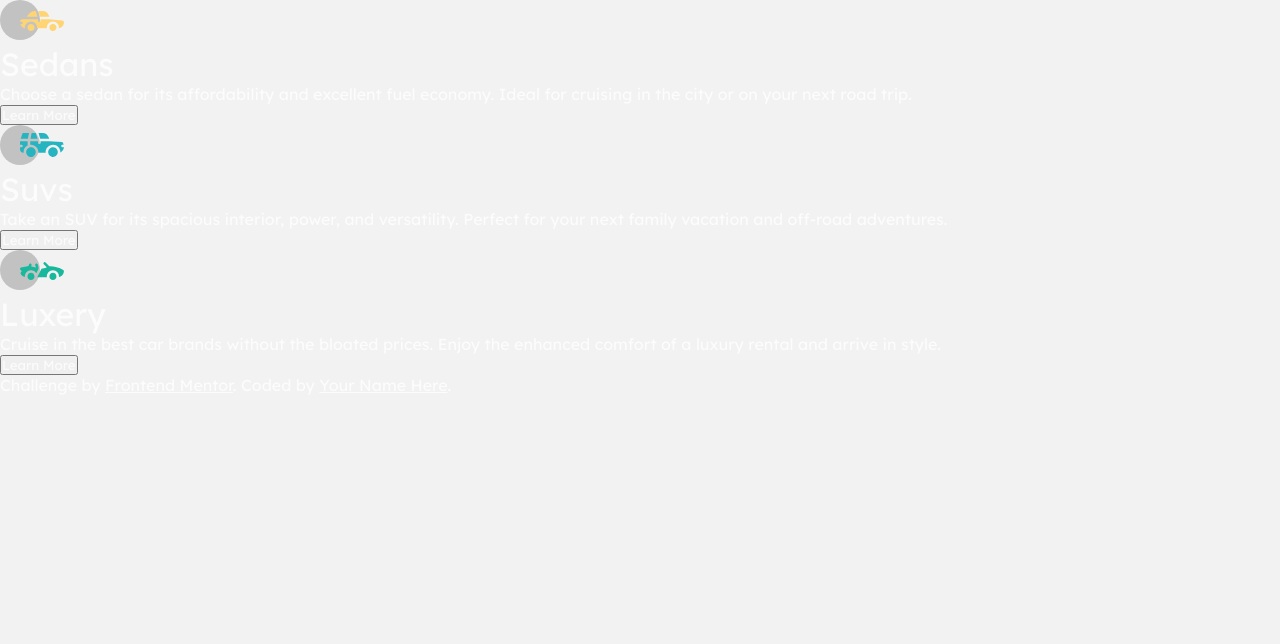
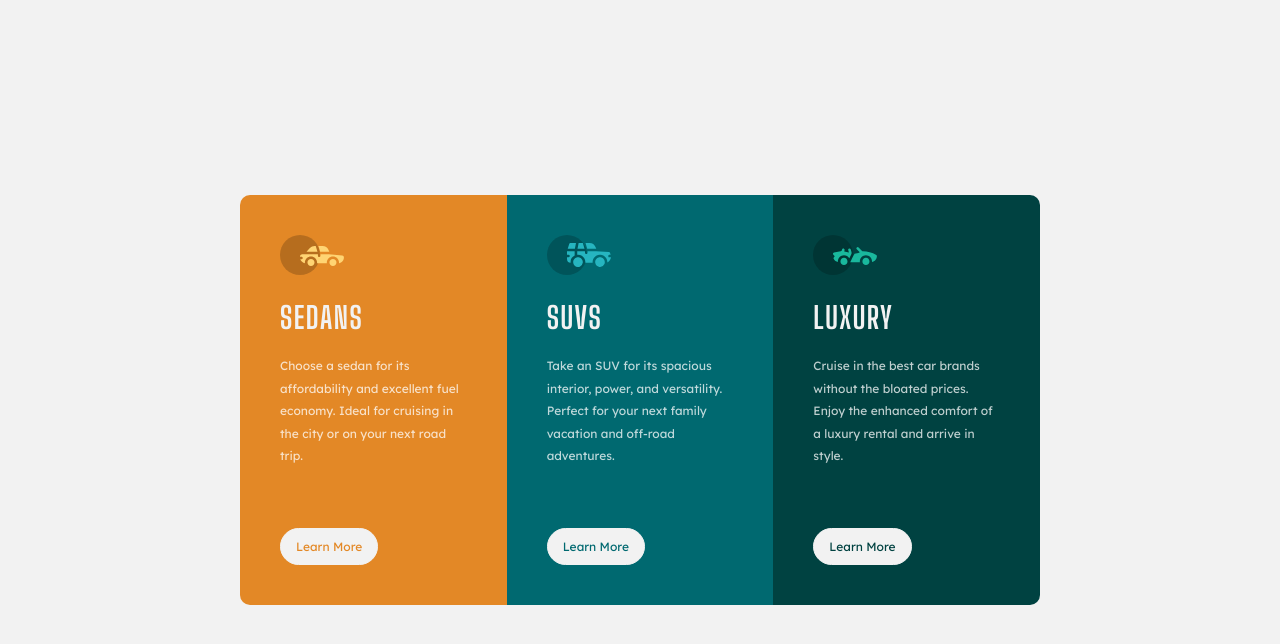
Before and after one commit to johannamag/frontendmentor-3-column-cards, a plain HTML site: page index.html in a window 1280 px wide. Drawn offline with Linux system fonts and the light colour scheme.

Commit message:
added styling

```diff
--- a/index.html
+++ b/index.html
@@ -25,7 +25,7 @@
             Choose a sedan for its affordability and excellent fuel economy.
             Ideal for cruising in the city or on your next road trip.
           </p>
-          <button class="cta">Learn More</button>
+          <button class="cta orange">Learn More</button>
         </div>
         <div class="card suvs">
           <img src="./images/icon-suvs.svg" alt="Suvs" class="icon" />
@@ -34,16 +34,16 @@
             Take an SUV for its spacious interior, power, and versatility.
             Perfect for your next family vacation and off-road adventures.
           </p>
-          <button class="cta">Learn More</button>
+          <button class="cta cyan">Learn More</button>
         </div>
-        <div class="card luxery">
+        <div class="card luxury">
           <img src="./images/icon-luxury.svg" alt="Luxury" class="icon" />
-          <h1 class="heading">Luxery</h1>
+          <h1 class="heading">Luxury</h1>
           <p class="desc">
             Cruise in the best car brands without the bloated prices. Enjoy the
             enhanced comfort of a luxury rental and arrive in style.
           </p>
-          <button class="cta">Learn More</button>
+          <button class="cta dark-cyan">Learn More</button>
         </div>
       </div>
     </main>
--- a/style.css
+++ b/style.css
@@ -15,8 +15,101 @@
   font-family: "Lexend Deca", sans-serif;
   font-weight: 400;
   color: var(--white-paragraphs);
+  font-size: 15px;
 }
 
 body {
   background-color: var(--gray);
 }
+
+.main {
+  min-height: 100vh;
+  width: 100vw;
+  padding: 20px;
+  display: flex;
+  align-items: center;
+  justify-content: center;
+}
+
+.cards {
+  max-width: 800px;
+  border-radius: 10px;
+  overflow: hidden;
+  display: grid;
+  grid-template-columns: 1fr 1fr 1fr;
+}
+
+.card {
+  padding: 40px;
+}
+
+.sedans {
+  background-color: var(--orange);
+}
+
+.suvs {
+  background-color: var(--cyan);
+}
+
+.luxury {
+  background-color: var(--dark-cyan);
+}
+
+.icon {
+  margin-bottom: 20px;
+}
+
+.heading {
+  text-transform: uppercase;
+  font-family: "Big Shoulders Display", sans-serif;
+  font-weight: 700;
+  color: var(--gray);
+  font-size: 2rem;
+  letter-spacing: 0.1rem;
+  margin-bottom: 20px;
+}
+
+.desc {
+  line-height: 1.5rem;
+  font-size: 0.8rem;
+  margin-bottom: 60px;
+}
+
+.cta {
+  padding: 10px 15px;
+  border-radius: 20px;
+  border: 1px solid var(--gray);
+  font-size: 0.8rem;
+  background-color: var(--gray);
+  cursor: pointer;
+}
+
+.orange {
+  color: var(--orange);
+  transition: all 0.5s ease-in-out;
+}
+
+.cyan {
+  color: var(--cyan);
+  transition: all 0.5s ease-in-out;
+}
+
+.dark-cyan {
+  color: var(--dark-cyan);
+  transition: all 0.5s ease-in-out;
+}
+
+.orange:hover {
+  background-color: var(--orange);
+  color: var(--gray);
+}
+
+.cyan:hover {
+  background-color: var(--cyan);
+  color: var(--gray);
+}
+
+.dark-cyan:hover {
+  background-color: var(--dark-cyan);
+  color: var(--gray);
+}
```
